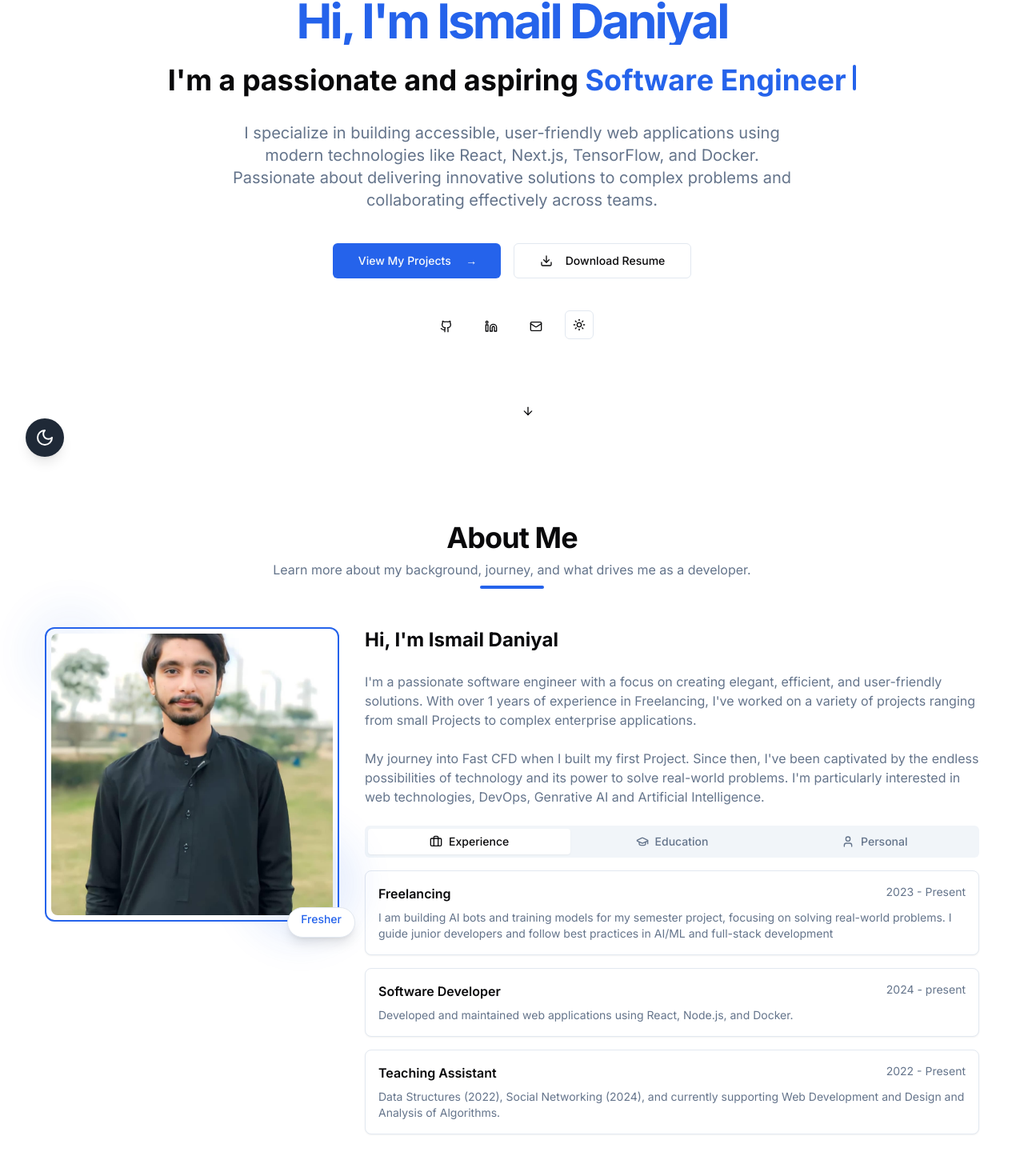
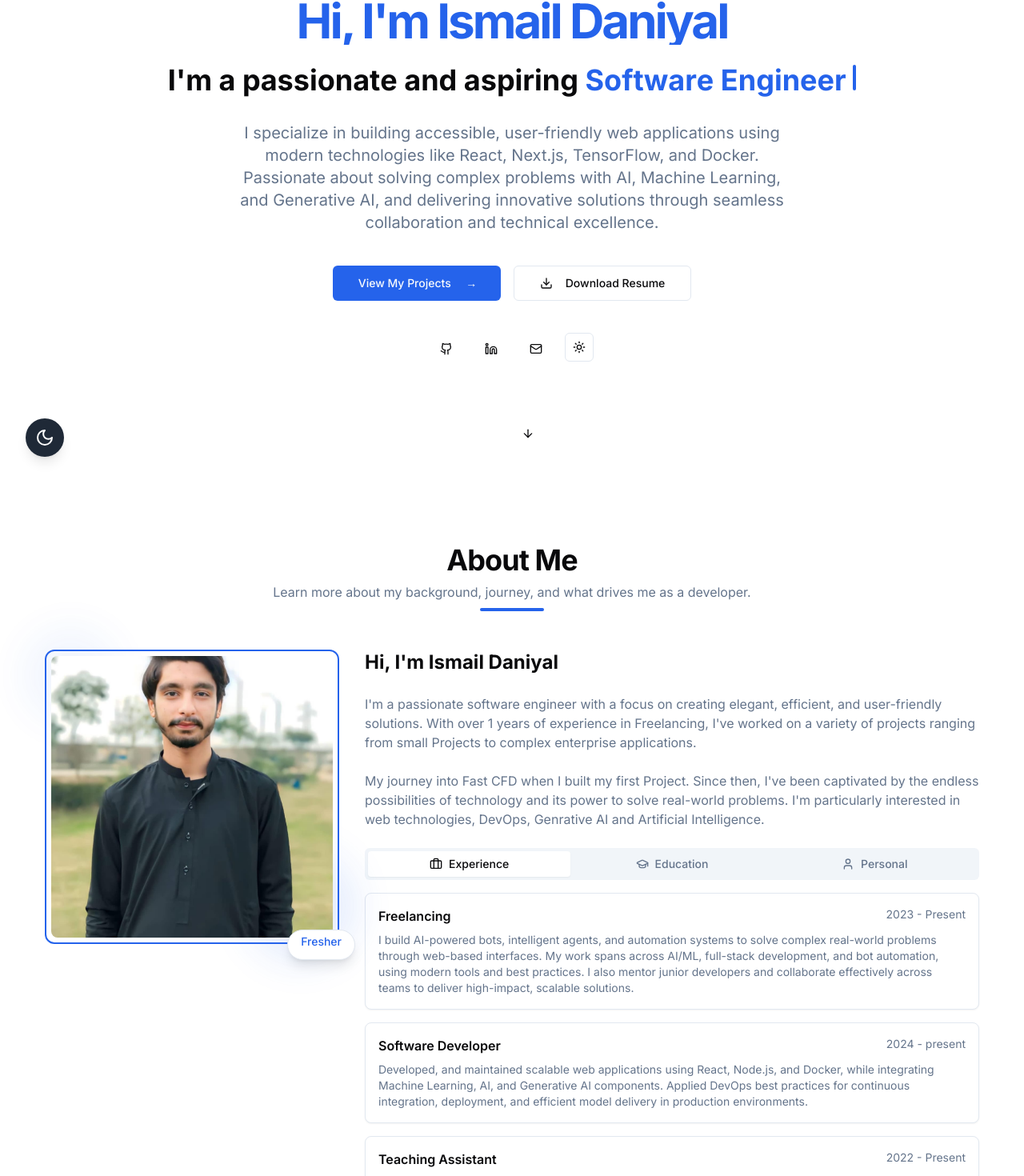
Before and after one commit to ismaildaniyal/M_Ismail_Portfolio, a Next.js app: page / in a window 1280 px wide. Shown: the part 197-1667 px from the top of the page at 80% size. Built offline with nearby package versions, Linux system fonts and the light colour scheme.

Commit message:
data add

```diff
--- a/components/sections/about.tsx
+++ b/components/sections/about.tsx
@@ -82,8 +82,7 @@ export default function About() {
                       <span className="text-sm text-muted-foreground">2023 - Present</span>
                     </div>
                     <p className="text-sm text-muted-foreground">
-                    I am building AI bots and training models for my semester project, focusing on solving real-world problems. I guide junior developers and follow best practices in AI/ML and full-stack development
-                   </p>
+                    I build AI-powered bots, intelligent agents, and automation systems to solve complex real-world problems through web-based interfaces. My work spans across AI/ML, full-stack development, and bot automation, using modern tools and best practices. I also mentor junior developers and collaborate effectively across teams to deliver high-impact, scalable solutions.  </p>
                   </CardContent>
                 </Card>
                 <Card>
@@ -93,7 +92,7 @@ export default function About() {
                       <span className="text-sm text-muted-foreground">2024 - present</span>
                     </div>
                     <p className="text-sm text-muted-foreground">
-                      Developed and maintained web applications using React, Node.js, and Docker.
+                      Developed, and maintained scalable web applications using React, Node.js, and Docker, while integrating Machine Learning, AI, and Generative AI components. Applied DevOps best practices for continuous integration, deployment, and efficient model delivery in production environments.
                     </p>
                   </CardContent>
                 </Card>
@@ -104,8 +103,14 @@ export default function About() {
                     <span className="text-sm text-muted-foreground">2022 - Present</span>
                   </div>
                   <p className="text-sm text-muted-foreground">
-                    Data Structures (2022), Social Networking (2024), and currently supporting Web Development and Design and Analysis of Algorithms.
-                  </p>
+                      FAST-NUCES
+                     <br /> • <strong>Data Structures</strong> – <em>Fall 2022</em>
+                     <br /> • <strong>Social Networking</strong> – <em>Spring 2024</em>
+                      <br />• <strong>Web Development</strong>, <strong>Design and Analysis of Algorithms</strong> – <em>Ongoing</em>
+                     <br /> ○ Conducted tutorials, prepared assessments, and offered dedicated academic support to help students grasp software engineering, algorithmic problem-solving, and web technologies.
+                     <br /> ○ Supported over <strong>300+ students</strong>, consistently earning positive feedback for technical expertise and mentoring.
+                    </p>
+
 
                 </CardContent>
               </Card>
--- a/components/sections/hero.tsx
+++ b/components/sections/hero.tsx
@@ -74,8 +74,8 @@ export default function Hero() {
             animate={{ opacity: 1, y: 0 }}
             transition={{ duration: 0.5, delay: 0.4 }}
           >
-             I specialize in building accessible, user-friendly web applications using modern technologies like React, Next.js, TensorFlow, and Docker. Passionate about delivering innovative solutions to complex problems and collaborating effectively across teams.
-          </motion.p>
+             I specialize in building accessible, user-friendly web applications using modern technologies like React, Next.js, TensorFlow, and Docker. <br />Passionate about solving complex problems with AI, Machine Learning, and Generative AI, and delivering innovative solutions through seamless collaboration and technical excellence.
+             </motion.p>
         </motion.div>
 
         <motion.div
@@ -119,6 +119,7 @@ export default function Hero() {
             { icon: Linkedin, href: "https://www.linkedin.com/in/ismail-sarfraz/", label: "LinkedIn" },
             // { icon: Twitter, href: "https://twitter.com", label: "Twitter" },
             { icon: Mail, href: "mailto:ismailsarfraz9345@gmail.com", label: "Email" },
+
           ].map((social, index) => (
             <motion.div
               key={social.label}
```
